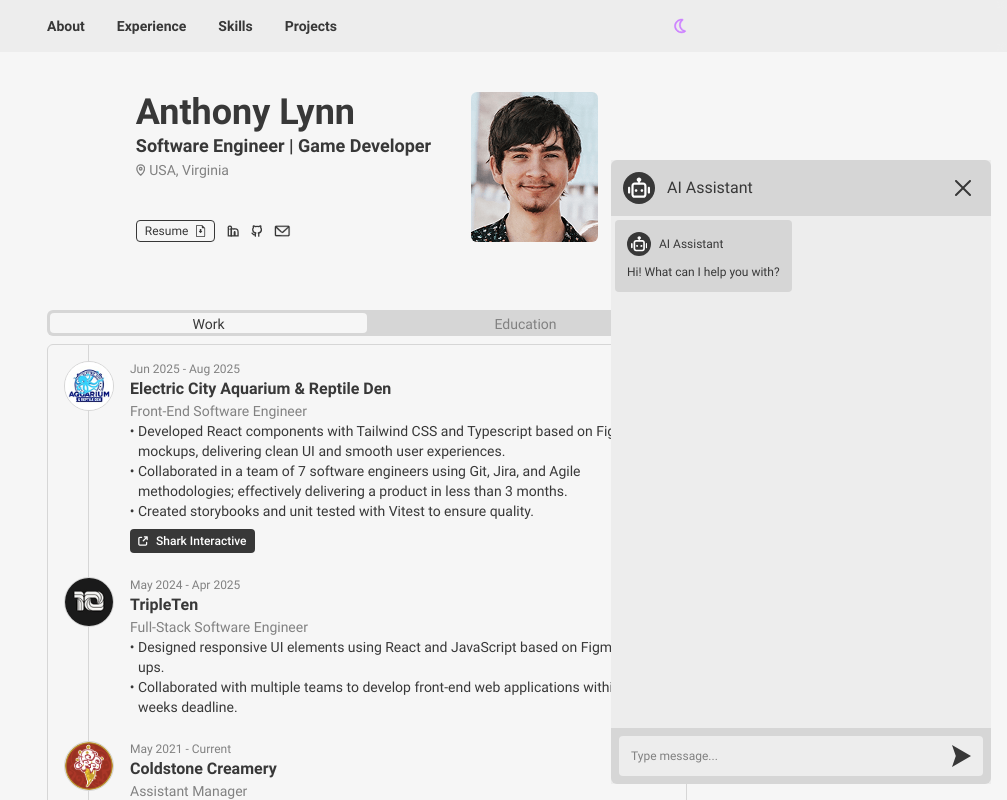
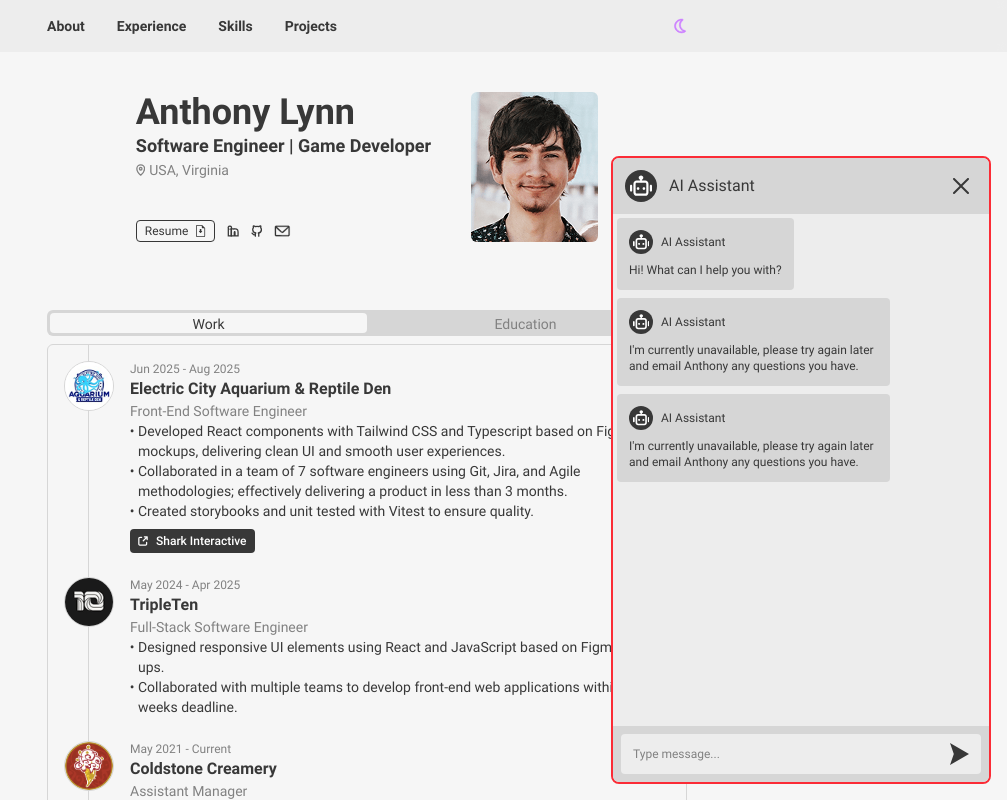
Before and after one commit to AnthonyLynn/Portfolio, a React (Vite) app: page / in a window 1280 px wide. Both pictures are taken after a click on the button 1232 px from the left and 752 px from the top of the page. Shown: the top 800 px of the page, without its empty margins (273-1280 px from the left). Built offline with nearby package versions, Linux system fonts and the light colour scheme; no server answers.

Commit message:
feat: add chat stlye error handling

```diff
--- a/src/components/App.tsx
+++ b/src/components/App.tsx
@@ -23,6 +23,7 @@
     { role: Role; content: string }[]
   >([{ role: "assistant", content: "Hi! What can I help you with?" }]);
   const [isModalOpen, setIsModalOpen] = useState(false);
+  const [isChatEnabled, setIsChatEnabled] = useState(true);
   const [isLoadingResponse, setIsLoadingResponse] = useState(false);
   const [isPulseActive, setIsPulseActive] = useState(true);
   const [isDarkTheme, setIsDarkTheme] = useState(
@@ -44,6 +45,21 @@
     ]);
   };
 
+  const addErrorMessage = () => {
+    addMessage(
+      "assistant",
+      "I'm currently unavailable, please try again later and email Anthony any questions you have."
+    );
+  };
+
+  const handleApiError = (errorMessage: string) => {
+    if (isChatEnabled) {
+      setIsChatEnabled(false);
+    }
+    addErrorMessage();
+    console.log(errorMessage);
+  };
+
   const onMessageSent = ({ message }: FromValues) => {
     addMessage("user", message);
     setIsLoadingResponse(true);
@@ -53,11 +69,10 @@
       conversationId: conversationId,
     })
       .then(({ text }) => {
+        setIsChatEnabled(true);
         addMessage("assistant", text);
       })
-      .catch((errorMessage: string) => {
-        console.log(errorMessage);
-      })
+      .catch(handleApiError)
       .finally(() => {
         setIsLoadingResponse(false);
       });
@@ -97,7 +112,7 @@
 
         setMessageStack(conversationData);
       })
-      .catch(console.error);
+      .catch(handleApiError);
   }, []);
 
   return (
@@ -118,6 +133,7 @@
           <Chat
             isLoadingResponse={isLoadingResponse}
             messageStack={messageStack}
+            isEnabled={isChatEnabled}
             onMessageSent={onMessageSent}
             onModalClose={onModalClose}
           />
--- a/src/components/Chat.tsx
+++ b/src/components/Chat.tsx
@@ -18,6 +18,7 @@
 interface ChatProps {
   messageStack: { role: Role; content: string }[];
   isLoadingResponse: boolean;
+  isEnabled: boolean;
   onMessageSent: ({}: FromValues) => void;
   onModalClose: () => void;
 }
@@ -25,6 +26,7 @@
 export const Chat: React.FC<ChatProps> = ({
   messageStack,
   isLoadingResponse,
+  isEnabled,
   onMessageSent,
   onModalClose,
 }) => {
@@ -60,7 +62,9 @@
 
   return (
     <dialog
-      className="fixed lg:absolute left-auto bottom-0 lg:bottom-4 lg:right-4 top-0 lg:top-auto w-full h-[100dvh] lg:h-auto lg:w-[380px] bg-base-primary flex flex-col text-text-primary"
+      className={`fixed lg:absolute left-auto bottom-0 lg:bottom-4 lg:right-4 top-0 lg:top-auto w-full h-[100dvh] lg:h-auto lg:w-[380px] bg-base-primary flex flex-col text-text-primary lg:rounded-lg ${
+        !isEnabled && "border-2 border-red-500"
+      }`}
       open
     >
       <div className="bg-base-tertiary flex justify-between p-3 lg:rounded-t-md">
```
